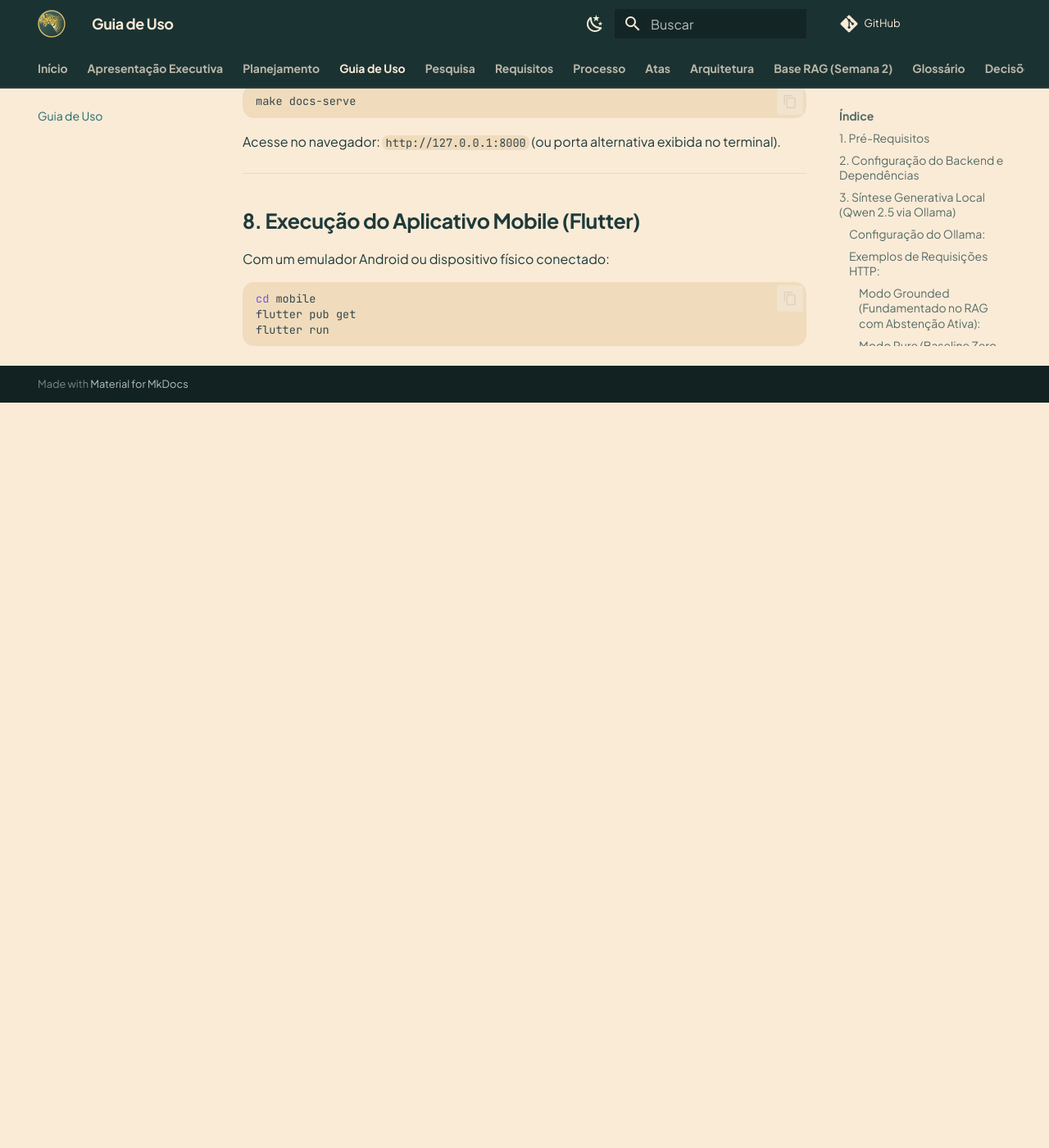
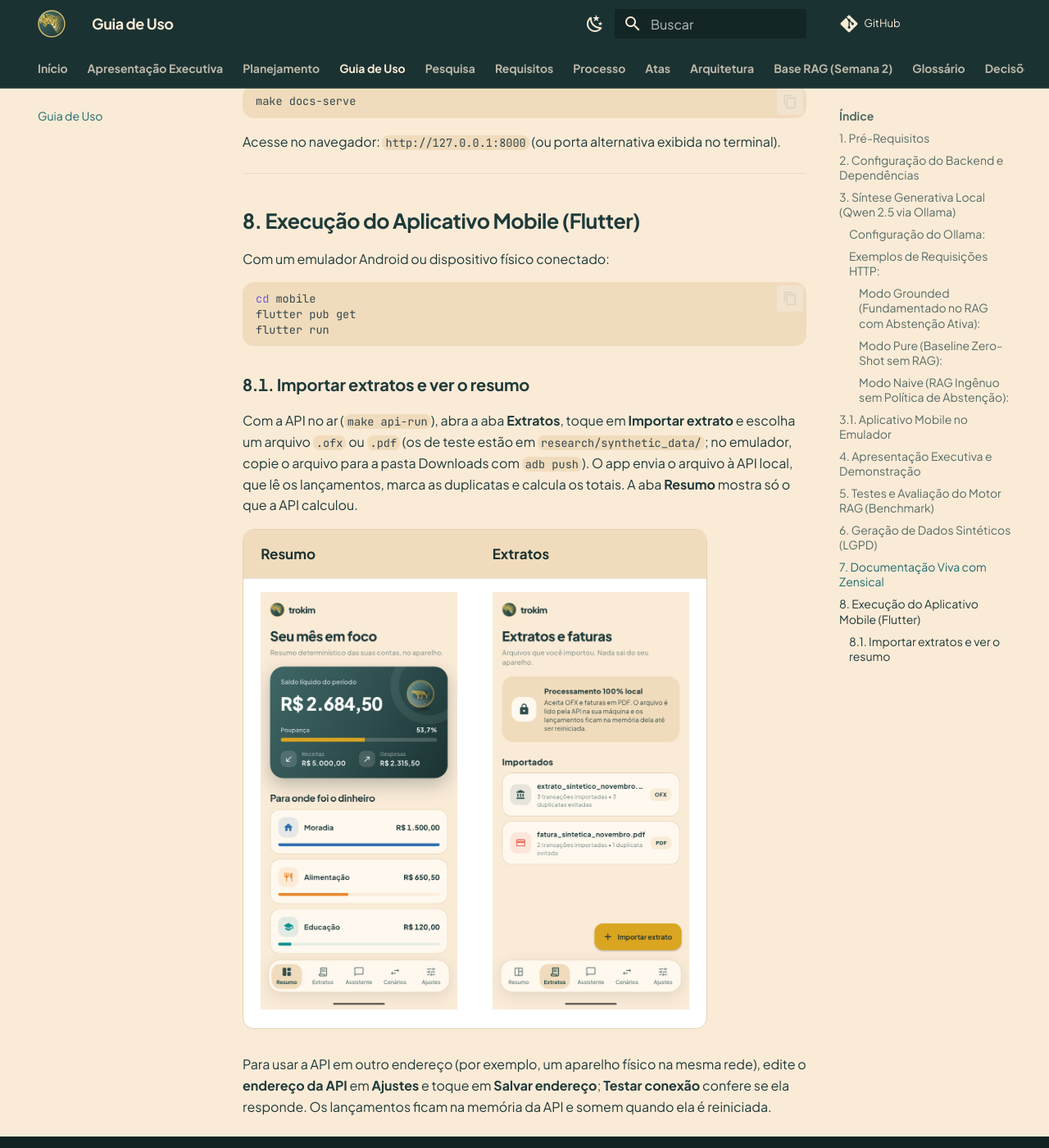
Before and after one commit to moonshinerd/trokim, an MkDocs documentation site: the page built from docs/guia-de-uso.md, in a window 1280 px wide and 1400 px high, scrolled down 3032 px. Shown: the whole window at 82% size. Built offline with MkDocs 1.6.1 and Material for MkDocs 9.7.7, drawn with Linux system fonts in a browser that asks for light colours; comment, search, counter and statistics services are not loaded; before the commit the page ends 3523 px from its top, so only the background shows below that.

Commit message:
docs: capturas do app e passo a passo de importacao no guia de uso (#45)

````diff
--- a/docs/guia-de-uso.md
+++ b/docs/guia-de-uso.md
@@ -148,3 +148,19 @@ cd mobile
 flutter pub get
 flutter run
 ```
+
+### 8.1. Importar extratos e ver o resumo
+
+Com a API no ar (`make api-run`), abra a aba **Extratos**, toque em **Importar extrato** e escolha
+um arquivo `.ofx` ou `.pdf` (os de teste estão em `research/synthetic_data/`; no emulador, copie o
+arquivo para a pasta Downloads com `adb push`). O app envia o arquivo à API local, que lê os
+lançamentos, marca as duplicatas e calcula os totais. A aba **Resumo** mostra só o que a API
+calculou.
+
+| Resumo | Extratos |
+|---|---|
+| ![Resumo com saldo, receitas, despesas e categorias calculados pela API a partir de extratos sintéticos](assets/app/resumo.png){ width="240" } | ![Lista de arquivos importados, com contagem de transações e duplicatas evitadas](assets/app/extratos.png){ width="240" } |
+
+Para usar a API em outro endereço (por exemplo, um aparelho físico na mesma rede), edite o
+**endereço da API** em **Ajustes** e toque em **Salvar endereço**; **Testar conexão** confere se
+ela responde. Os lançamentos ficam na memória da API e somem quando ela é reiniciada.
````
Also changed, not shown: docs/assets/app/extratos.png (added), docs/assets/app/resumo.png (added).
